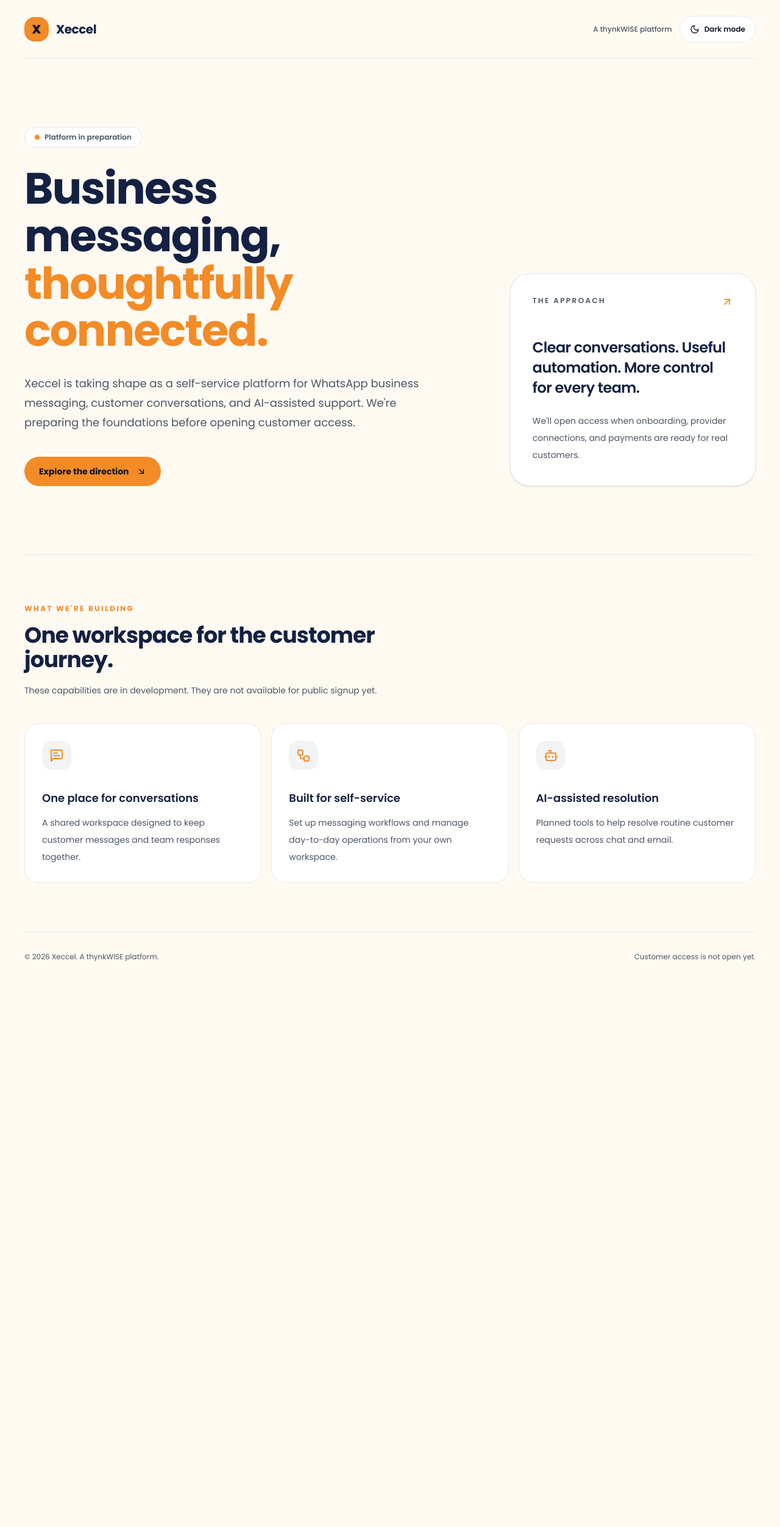
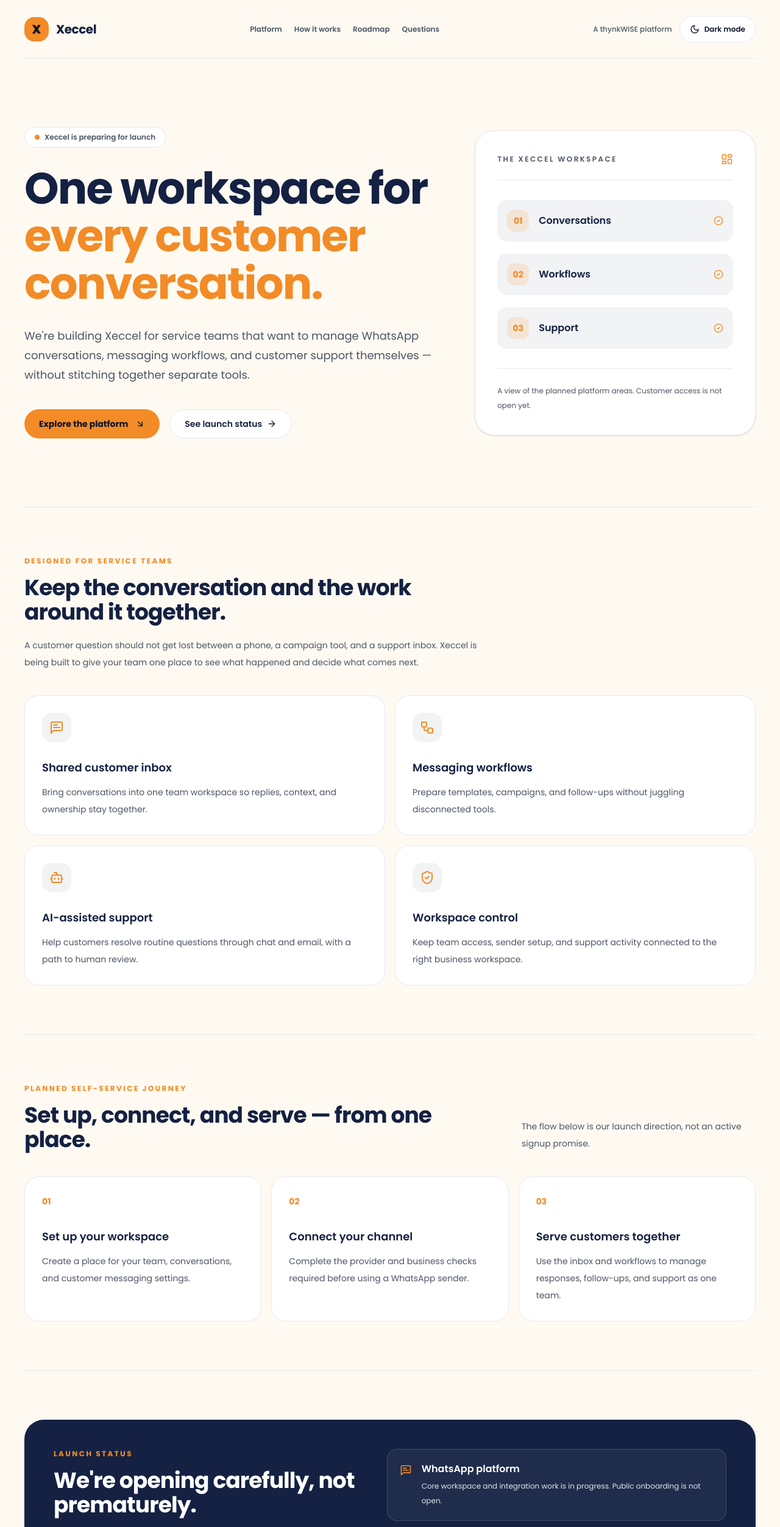
Before and after one commit to vipinxsharma/thynkwhatsapp, a Next.js app: page / in a window 1280 px wide. Shown: the top 2504 px of the page at 61% size. Before the commit the page ends 1609 px from the top, so only its background shows below. Built offline with nearby package versions, Linux system fonts and the light colour scheme; no server answers.

Commit message:
Expand Xeccel business homepage

```diff
--- a/app/page.tsx
+++ b/app/page.tsx
@@ -1,96 +1,243 @@
 import type { Metadata } from "next";
-import { ArrowDownRight, ArrowUpRight, Bot, MessageSquareText, Workflow } from "lucide-react";
+import {
+  ArrowDownRight,
+  ArrowRight,
+  Bot,
+  CheckCircle2,
+  CircleHelp,
+  LayoutDashboard,
+  MessageSquareText,
+  ShieldCheck,
+  Smartphone,
+  Workflow,
+} from "lucide-react";
 import { ThemeToggle } from "@/components/theme/ThemeToggle";
 
 export const metadata: Metadata = {
-  title: "Xeccel | Business messaging, thoughtfully connected",
+  title: "Xeccel | One workspace for business messaging",
   description:
-    "Xeccel is preparing a self-service workspace for WhatsApp business messaging, customer conversations, and AI-assisted support.",
+    "Xeccel is building a self-service WhatsApp business platform for service teams: shared conversations, messaging workflows, and AI-assisted customer support.",
+  alternates: { canonical: "https://xeccel.com/" },
+  openGraph: {
+    title: "Xeccel | One workspace for business messaging",
+    description:
+      "A self-service messaging workspace for service teams. Xeccel is preparing customer access.",
+    url: "https://xeccel.com/",
+    siteName: "Xeccel",
+    type: "website",
+  },
+  twitter: { card: "summary", title: "Xeccel | Business messaging, in one workspace" },
 };
 
 const capabilities = [
   {
     icon: MessageSquareText,
-    title: "One place for conversations",
-    description: "A shared workspace designed to keep customer messages and team responses together.",
+    title: "Shared customer inbox",
+    description: "Bring conversations into one team workspace so replies, context, and ownership stay together.",
   },
   {
     icon: Workflow,
-    title: "Built for self-service",
-    description: "Set up messaging workflows and manage day-to-day operations from your own workspace.",
+    title: "Messaging workflows",
+    description: "Prepare templates, campaigns, and follow-ups without juggling disconnected tools.",
   },
   {
     icon: Bot,
-    title: "AI-assisted resolution",
-    description: "Planned tools to help resolve routine customer requests across chat and email.",
+    title: "AI-assisted support",
+    description: "Help customers resolve routine questions through chat and email, with a path to human review.",
+  },
+  {
+    icon: ShieldCheck,
+    title: "Workspace control",
+    description: "Keep team access, sender setup, and support activity connected to the right business workspace.",
+  },
+];
+
+const steps = [
+  {
+    number: "01",
+    title: "Set up your workspace",
+    description: "Create a place for your team, conversations, and customer messaging settings.",
+  },
+  {
+    number: "02",
+    title: "Connect your channel",
+    description: "Complete the provider and business checks required before using a WhatsApp sender.",
+  },
+  {
+    number: "03",
+    title: "Serve customers together",
+    description: "Use the inbox and workflows to manage responses, follow-ups, and support as one team.",
+  },
+];
+
+const questions = [
+  {
+    question: "Can I create a Xeccel account today?",
+    answer:
+      "Not yet. The website is live, but public customer onboarding remains closed while provider connections, payments, and launch checks are completed.",
+  },
+  {
+    question: "Will Xeccel work with my WhatsApp business number?",
+    answer:
+      "That depends on the number's current provider and Meta account status. The planned onboarding flow will check ownership and eligibility before a number is connected.",
+  },
+  {
+    question: "Is SMS part of the platform?",
+    answer:
+      "SMS is planned for a later phase. It will have a separate operator and DLT setup process; WhatsApp onboarding will not automatically enable SMS.",
   },
 ];
 
 export default function HomePage() {
   return (
-    <main className="min-h-screen bg-[var(--background)] text-[var(--foreground)]">
+    <main id="top" className="min-h-screen bg-[var(--background)] text-[var(--foreground)]">
+      <a href="#content" className="sr-only focus:not-sr-only focus:absolute focus:z-50 focus:m-4 focus:rounded-full focus:bg-[var(--surface)] focus:px-4 focus:py-3">Skip to content</a>
       <div className="mx-auto max-w-7xl px-6 sm:px-10">
-        <header className="flex min-h-24 items-center justify-between gap-4 border-b border-[var(--border)]">
+        <header className="flex min-h-24 flex-wrap items-center justify-between gap-4 border-b border-[var(--border)] py-4">
           <a href="#top" className="inline-flex items-center gap-3 text-[var(--heading)]" aria-label="Xeccel home">
             <span className="flex size-10 items-center justify-center rounded-2xl bg-[var(--accent)] text-xl font-extrabold text-[#0b132a]">X</span>
             <span className="text-xl font-bold tracking-tight">Xeccel</span>
           </a>
-          <div className="flex items-center gap-3">
-            <span className="hidden text-xs font-medium text-[var(--muted)] sm:inline">A thynkWISE platform</span>
+          <nav aria-label="Main navigation" className="order-3 flex w-full flex-wrap items-center gap-x-5 gap-y-2 text-xs font-semibold text-[var(--muted)] md:order-2 md:w-auto">
+            <a className="hover:text-[var(--heading)]" href="#platform">Platform</a>
+            <a className="hover:text-[var(--heading)]" href="#how-it-works">How it works</a>
+            <a className="hover:text-[var(--heading)]" href="#roadmap">Roadmap</a>
+            <a className="hover:text-[var(--heading)]" href="#questions">Questions</a>
+          </nav>
+          <div className="order-2 flex items-center gap-3 md:order-3">
+            <span className="hidden text-xs font-medium text-[var(--muted)] lg:inline">A thynkWISE platform</span>
             <ThemeToggle />
           </div>
         </header>
 
-        <section id="top" className="grid gap-12 py-20 md:grid-cols-[minmax(0,1.3fr)_minmax(280px,.7fr)] md:items-end md:py-28">
+        <div id="content">
+          <section className="grid gap-12 py-20 md:grid-cols-[minmax(0,1.2fr)_minmax(300px,.8fr)] md:items-center md:py-28">
             <div>
               <p className="mb-7 inline-flex items-center gap-2 rounded-full border border-[var(--border)] bg-[var(--surface)] px-4 py-2 text-xs font-semibold text-[var(--muted)]">
                 <span className="size-2 rounded-full bg-[var(--accent)]" aria-hidden="true" />
-              Platform in preparation
+                Xeccel is preparing for launch
               </p>
               <h1 className="max-w-4xl text-5xl font-bold leading-[1.08] tracking-tight text-[var(--heading)] sm:text-6xl lg:text-7xl">
-              Business messaging, <span className="text-[var(--accent)]">thoughtfully connected.</span>
+                One workspace for <span className="text-[var(--accent)]">every customer conversation.</span>
               </h1>
               <p className="mt-8 max-w-2xl text-base leading-8 text-[var(--muted)] sm:text-lg">
-              Xeccel is taking shape as a self-service platform for WhatsApp business messaging, customer conversations, and AI-assisted support. We&apos;re preparing the foundations before opening customer access.
+                We&apos;re building Xeccel for service teams that want to manage WhatsApp conversations, messaging workflows, and customer support themselves — without stitching together separate tools.
               </p>
-            <a href="#capabilities" className="mt-10 inline-flex min-h-12 items-center gap-3 rounded-full bg-[var(--accent)] px-6 py-3 text-sm font-bold text-[#0b132a] transition-colors hover:bg-[var(--accent-hover)]">
-              Explore the direction <ArrowDownRight className="size-4" aria-hidden="true" />
+              <div className="mt-10 flex flex-wrap items-center gap-4">
+                <a href="#platform" className="inline-flex min-h-12 items-center gap-3 rounded-full bg-[var(--accent)] px-6 py-3 text-sm font-bold text-[#0b132a] transition-colors hover:bg-[var(--accent-hover)]">
+                  Explore the platform <ArrowDownRight className="size-4" aria-hidden="true" />
+                </a>
+                <a href="#roadmap" className="inline-flex min-h-12 items-center gap-2 rounded-full border border-[var(--border)] bg-[var(--surface)] px-6 py-3 text-sm font-semibold text-[var(--heading)] hover:border-[var(--accent)]">
+                  See launch status <ArrowRight className="size-4" aria-hidden="true" />
                 </a>
               </div>
+            </div>
             <div className="rounded-[2rem] border border-[var(--border)] bg-[var(--surface)] p-7 shadow-sm sm:p-9">
-            <div className="mb-12 flex items-start justify-between">
-              <span className="text-xs font-semibold uppercase tracking-[.2em] text-[var(--muted)]">The approach</span>
-              <ArrowUpRight className="size-5 text-[var(--accent)]" aria-hidden="true" />
+              <div className="flex items-center justify-between border-b border-[var(--border)] pb-6">
+                <span className="text-xs font-semibold uppercase tracking-[.2em] text-[var(--muted)]">The Xeccel workspace</span>
+                <LayoutDashboard className="size-5 text-[var(--accent)]" aria-hidden="true" />
               </div>
-            <p className="text-2xl font-semibold leading-snug tracking-tight text-[var(--heading)]">
-              Clear conversations. Useful automation. More control for every team.
-            </p>
-            <p className="mt-6 text-sm leading-7 text-[var(--muted)]">
-              We&apos;ll open access when onboarding, provider connections, and payments are ready for real customers.
-            </p>
+              <div className="space-y-5 py-8">
+                {["Conversations", "Workflows", "Support"].map((item, index) => (
+                  <div key={item} className="flex items-center gap-4 rounded-2xl bg-[var(--surface-muted)] px-4 py-4">
+                    <span className="flex size-9 items-center justify-center rounded-xl bg-[var(--accent)]/15 text-sm font-bold text-[var(--accent)]">0{index + 1}</span>
+                    <span className="font-semibold text-[var(--heading)]">{item}</span>
+                    <CheckCircle2 className="ml-auto size-4 text-[var(--accent)]" aria-hidden="true" />
+                  </div>
+                ))}
+              </div>
+              <p className="border-t border-[var(--border)] pt-6 text-xs leading-6 text-[var(--muted)]">A view of the planned platform areas. Customer access is not open yet.</p>
             </div>
           </section>
 
-        <section id="capabilities" aria-labelledby="capabilities-title" className="border-t border-[var(--border)] py-16 md:py-20">
-          <div className="max-w-2xl">
-            <p className="text-xs font-bold uppercase tracking-[.2em] text-[var(--accent)]">What we&apos;re building</p>
-            <h2 id="capabilities-title" className="mt-4 text-3xl font-bold tracking-tight text-[var(--heading)] sm:text-4xl">One workspace for the customer journey.</h2>
-            <p className="mt-4 text-sm leading-7 text-[var(--muted)]">These capabilities are in development. They are not available for public signup yet.</p>
+          <section id="platform" aria-labelledby="platform-title" className="scroll-mt-8 border-t border-[var(--border)] py-16 md:py-20">
+            <div className="max-w-3xl">
+              <p className="text-xs font-bold uppercase tracking-[.2em] text-[var(--accent)]">Designed for service teams</p>
+              <h2 id="platform-title" className="mt-4 text-3xl font-bold tracking-tight text-[var(--heading)] sm:text-4xl">Keep the conversation and the work around it together.</h2>
+              <p className="mt-5 text-sm leading-7 text-[var(--muted)]">A customer question should not get lost between a phone, a campaign tool, and a support inbox. Xeccel is being built to give your team one place to see what happened and decide what comes next.</p>
             </div>
-          <div className="mt-10 grid gap-4 md:grid-cols-3">
+            <div className="mt-10 grid gap-4 sm:grid-cols-2">
               {capabilities.map(({ icon: Icon, title, description }) => (
                 <article key={title} className="rounded-3xl border border-[var(--border)] bg-[var(--surface)] p-7">
                   <span className="flex size-12 items-center justify-center rounded-2xl bg-[var(--surface-muted)] text-[var(--accent)]"><Icon className="size-6" aria-hidden="true" /></span>
-                <h3 className="mt-8 text-lg font-semibold text-[var(--heading)]">{title}</h3>
+                  <h3 className="mt-7 text-lg font-semibold text-[var(--heading)]">{title}</h3>
                   <p className="mt-3 text-sm leading-7 text-[var(--muted)]">{description}</p>
                 </article>
               ))}
             </div>
           </section>
 
-        <footer className="flex flex-col gap-2 border-t border-[var(--border)] py-8 text-xs text-[var(--muted)] sm:flex-row sm:items-center sm:justify-between">
+          <section id="how-it-works" aria-labelledby="how-title" className="scroll-mt-8 border-t border-[var(--border)] py-16 md:py-20">
+            <div className="flex flex-col justify-between gap-4 md:flex-row md:items-end">
+              <div className="max-w-2xl">
+                <p className="text-xs font-bold uppercase tracking-[.2em] text-[var(--accent)]">Planned self-service journey</p>
+                <h2 id="how-title" className="mt-4 text-3xl font-bold tracking-tight text-[var(--heading)] sm:text-4xl">Set up, connect, and serve — from one place.</h2>
+              </div>
+              <p className="max-w-sm text-sm leading-7 text-[var(--muted)]">The flow below is our launch direction, not an active signup promise.</p>
+            </div>
+            <ol className="mt-10 grid gap-4 md:grid-cols-3">
+              {steps.map((step) => (
+                <li key={step.number} className="rounded-3xl border border-[var(--border)] bg-[var(--surface)] p-7">
+                  <span className="text-sm font-bold text-[var(--accent)]">{step.number}</span>
+                  <h3 className="mt-8 text-lg font-semibold text-[var(--heading)]">{step.title}</h3>
+                  <p className="mt-3 text-sm leading-7 text-[var(--muted)]">{step.description}</p>
+                </li>
+              ))}
+            </ol>
+          </section>
+
+          <section id="roadmap" aria-labelledby="roadmap-title" className="scroll-mt-8 border-t border-[var(--border)] py-16 md:py-20">
+            <div className="grid gap-10 rounded-[2rem] bg-[#142142] p-8 text-white md:grid-cols-[1fr_1.1fr] md:p-12">
+              <div>
+                <p className="text-xs font-bold uppercase tracking-[.2em] text-[#f38b26]">Launch status</p>
+                <h2 id="roadmap-title" className="mt-4 text-3xl font-bold tracking-tight sm:text-4xl">We&apos;re opening carefully, not prematurely.</h2>
+                <p className="mt-5 text-sm leading-7 text-slate-200">The public website is ready. Customer onboarding will open after the provider, account, and payment checks needed for reliable service are complete.</p>
+              </div>
+              <div className="space-y-3">
+                <div className="flex gap-4 rounded-2xl border border-white/15 bg-white/5 p-5">
+                  <MessageSquareText className="mt-1 size-5 shrink-0 text-[#f38b26]" aria-hidden="true" />
+                  <div><h3 className="font-semibold">WhatsApp platform</h3><p className="mt-1 text-xs leading-6 text-slate-200">Core workspace and integration work is in progress. Public onboarding is not open.</p></div>
+                </div>
+                <div className="flex gap-4 rounded-2xl border border-white/15 bg-white/5 p-5">
+                  <CircleHelp className="mt-1 size-5 shrink-0 text-[#f38b26]" aria-hidden="true" />
+                  <div><h3 className="font-semibold">AI support</h3><p className="mt-1 text-xs leading-6 text-slate-200">Chat and email resolution are part of the product plan, with safety checks and human handoff.</p></div>
+                </div>
+                <div className="flex gap-4 rounded-2xl border border-white/15 bg-white/5 p-5">
+                  <Smartphone className="mt-1 size-5 shrink-0 text-[#f38b26]" aria-hidden="true" />
+                  <div><h3 className="font-semibold">SMS gateway · Phase 2</h3><p className="mt-1 text-xs leading-6 text-slate-200">A separate future channel with its own operator selection and DLT process.</p></div>
+                </div>
+              </div>
+            </div>
+          </section>
+
+          <section id="questions" aria-labelledby="questions-title" className="scroll-mt-8 border-t border-[var(--border)] py-16 md:py-20">
+            <div className="grid gap-10 md:grid-cols-[.8fr_1.2fr]">
+              <div>
+                <p className="text-xs font-bold uppercase tracking-[.2em] text-[var(--accent)]">Good to know</p>
+                <h2 id="questions-title" className="mt-4 text-3xl font-bold tracking-tight text-[var(--heading)] sm:text-4xl">Questions before launch?</h2>
+              </div>
+              <div className="space-y-3">
+                {questions.map(({ question, answer }) => (
+                  <details key={question} className="group rounded-2xl border border-[var(--border)] bg-[var(--surface)] p-5">
+                    <summary className="cursor-pointer list-none pr-6 text-sm font-semibold text-[var(--heading)] marker:hidden">{question}</summary>
+                    <p className="mt-4 text-sm leading-7 text-[var(--muted)]">{answer}</p>
+                  </details>
+                ))}
+              </div>
+            </div>
+          </section>
+
+          <section className="mb-16 rounded-[2rem] border border-[var(--border)] bg-[var(--surface)] p-8 md:p-12">
+            <p className="text-xs font-bold uppercase tracking-[.2em] text-[var(--accent)]">Xeccel is on its way</p>
+            <h2 className="mt-4 max-w-3xl text-3xl font-bold tracking-tight text-[var(--heading)] sm:text-4xl">A better home for your customer messaging is taking shape.</h2>
+            <p className="mt-5 max-w-2xl text-sm leading-7 text-[var(--muted)]">For now, explore the platform direction and check back as we complete the launch gates. We won&apos;t ask you to sign up for a service that is not ready.</p>
+            <a href="#platform" className="mt-8 inline-flex min-h-12 items-center gap-2 rounded-full bg-[var(--accent)] px-6 py-3 text-sm font-bold text-[#0b132a] hover:bg-[var(--accent-hover)]">Explore what&apos;s coming <ArrowRight className="size-4" aria-hidden="true" /></a>
+          </section>
+        </div>
+
+        <footer className="flex flex-col gap-3 border-t border-[var(--border)] py-8 text-xs text-[var(--muted)] sm:flex-row sm:items-center sm:justify-between">
           <p>© {new Date().getFullYear()} Xeccel. A thynkWISE platform.</p>
-          <p>Customer access is not open yet.</p>
+          <p>Public website live · Customer access in preparation</p>
         </footer>
       </div>
     </main>
```
Lines whose indentation alone changed are shown as unchanged.
